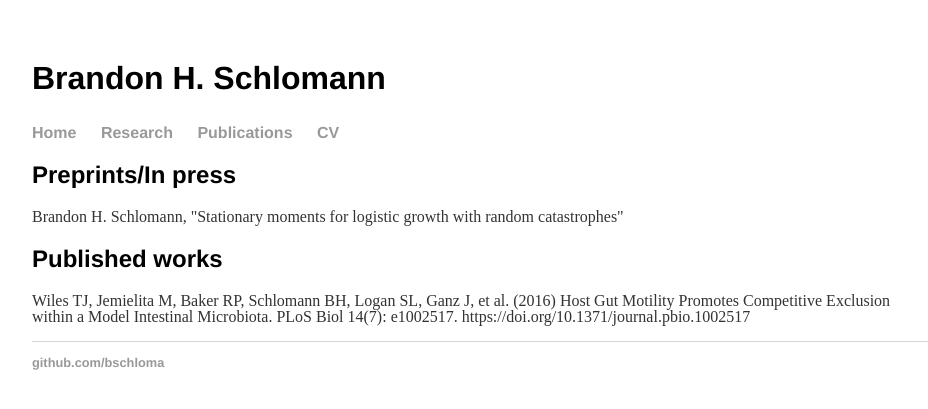
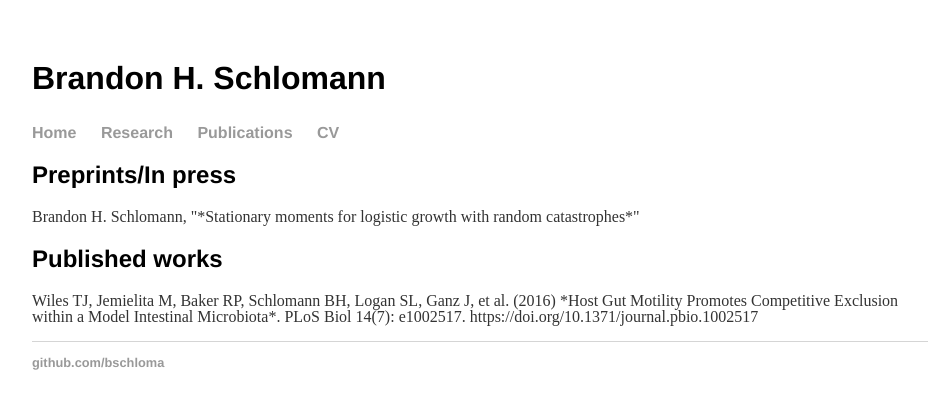
Before and after one commit to bschloma/bschloma.github.io, a Jekyll site: the page built from publications/index.html, in a window 1280 px wide. Shown: the top 409 px of the page, without its empty margins (160-1088 px from the left). Built offline with Jekyll 4.4.1, drawn with Linux system fonts in a browser that asks for light colours.

```diff
--- a/publications/index.html
+++ b/publications/index.html
@@ -11,7 +11,7 @@ title: Brandon H. Schlomann
   </h2>
 
 	<p>
-		Brandon H. Schlomann, "Stationary moments for logistic growth with random catastrophes"
+		Brandon H. Schlomann, "*Stationary moments for logistic growth with random catastrophes*"
 	</p>
 
   <h2>
@@ -19,7 +19,7 @@ title: Brandon H. Schlomann
   </h2>
 
   <p>
-  Wiles TJ, Jemielita M, Baker RP, Schlomann BH, Logan SL, Ganz J, et al. (2016) Host Gut Motility Promotes Competitive Exclusion within a Model Intestinal Microbiota. PLoS Biol 14(7): e1002517. https://doi.org/10.1371/journal.pbio.1002517
+  Wiles TJ, Jemielita M, Baker RP, Schlomann BH, Logan SL, Ganz J, et al. (2016) *Host Gut Motility Promotes Competitive Exclusion within a Model Intestinal Microbiota*. PLoS Biol 14(7): e1002517. https://doi.org/10.1371/journal.pbio.1002517
   </p>
 
 </div><!-- /.blurb -->
```
